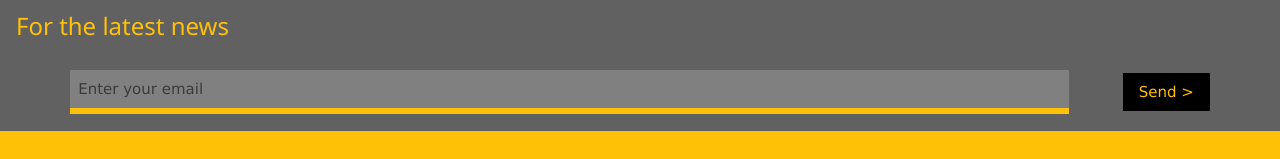
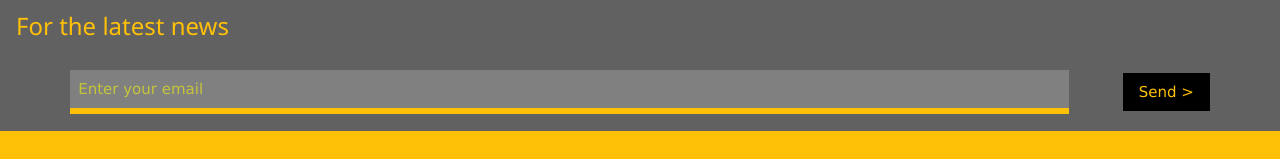
Before and after one commit to davham/Max-Edwards, a plain HTML site: page index.html in a window 1280 px wide. Shown: the part 1066-1225 px from the top of the page. Drawn offline with nearby package versions, Linux system fonts and the light colour scheme.

Commit message:
::placeholder color changed to yellow

```diff
--- a/style.css
+++ b/style.css
@@ -56,8 +56,11 @@ p a {
 .newsletter input[type=email]{
     background-color: grey;
     width: 80%;
-}
+ }
 
+ ::placeholder {
+    color: yellow;
+ }
 .fa-brands {
     font-size: 40px;
     margin-top: 40px;
```
